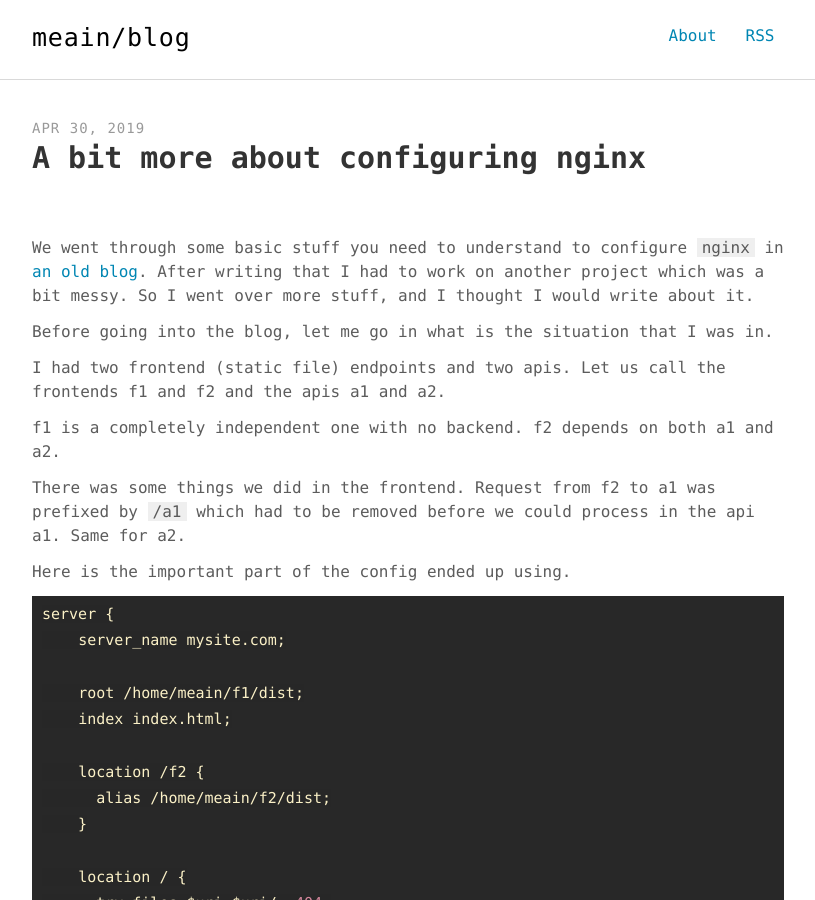
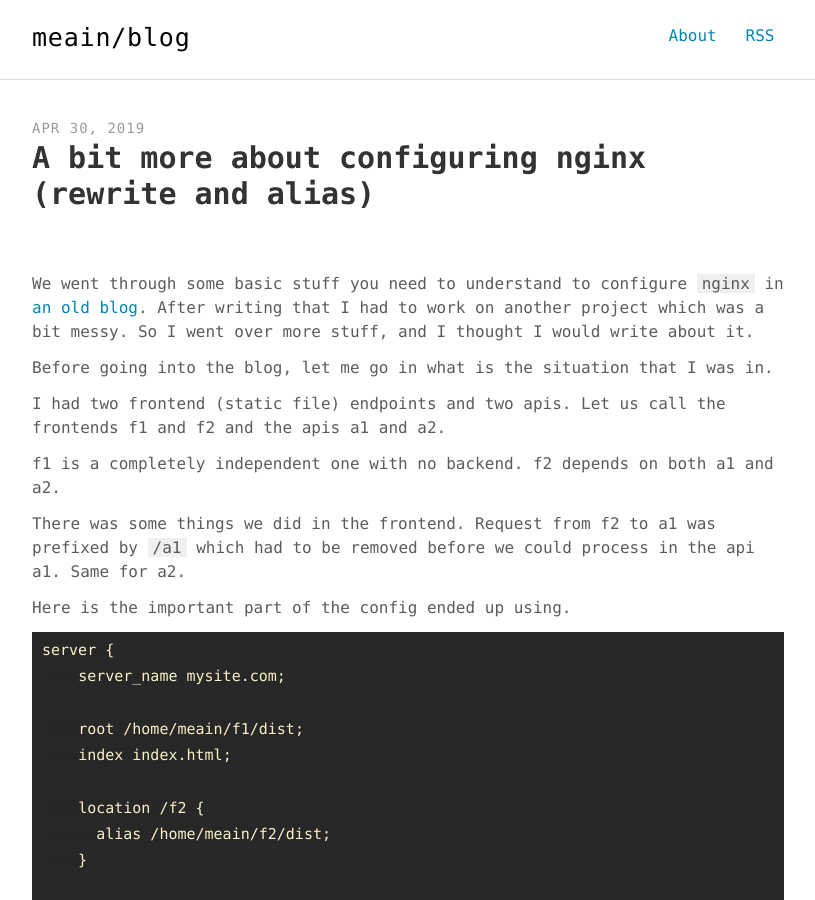
Before and after one commit to meain/blog, a Jekyll site: the page built from _posts/2019-04-30-a-bit-more-comlex-nginx-config.md, in a window 1280 px wide and 900 px high. Shown: the whole window, without its empty margins (232-1047 px from the left). Built offline with Jekyll 4.4.1, drawn with Linux system fonts in a browser that asks for light colours; some web fonts are replaced; comment, search, counter and statistics services are not loaded.

Commit message:
post:nginx-more:change title

```diff
--- a/_posts/2019-04-30-a-bit-more-comlex-nginx-config.md
+++ b/_posts/2019-04-30-a-bit-more-comlex-nginx-config.md
@@ -1,6 +1,6 @@
 ---
 layout: post
-title: "A bit more about configuring nginx"
+title: "A bit more about configuring nginx (rewrite and alias)"
 description: "More stuff about an nginx config"
 comments: true
 keywords: "nginx, web, server, config, conf"
```
